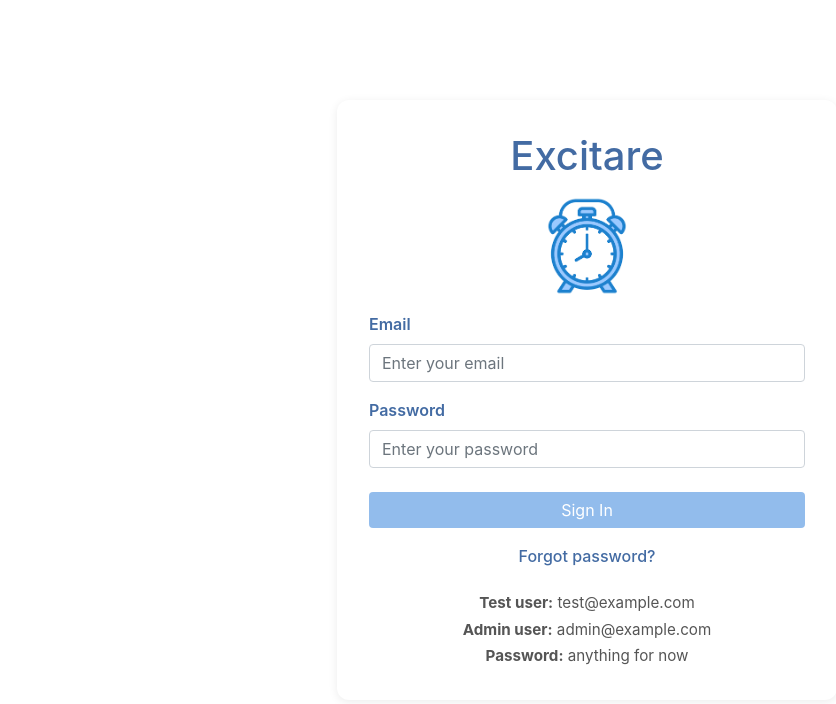
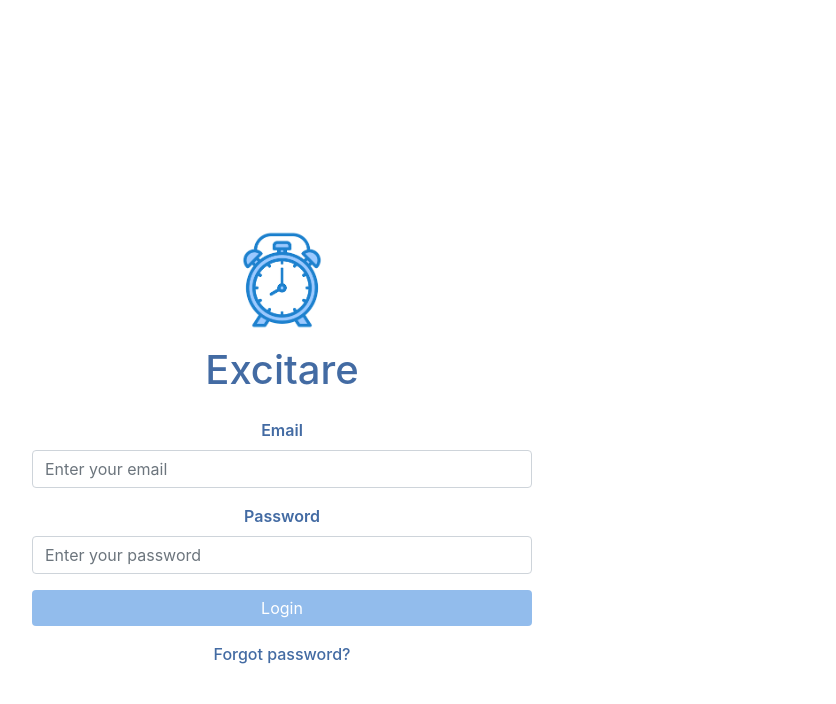
Before and after one commit to Akuto2904/Excitare, a React (Vite) app in the folder Client/: page / in a window 1280 px wide. Shown: the top 704 px of the page, without its empty margins (53-889 px from the left). Built offline with nearby package versions, Linux system fonts and the light colour scheme.

Commit message:
Log in Done

```diff
--- a/Client/src/auth/AuthContext.jsx
+++ b/Client/src/auth/AuthContext.jsx
@@ -1,36 +1,23 @@
 import React, { createContext, useContext, useEffect, useState } from 'react';
-
-/**
- * Simple auth context used on the front-end.
- *
- * The real project should back this with the Flask API
- * (login endpoint that returns a JWT / session cookie and role).
- * For now, this keeps the admin/non-admin split and route protection
- * so that other team members can plug in the actual backend.
- */
 
 const AuthContext = createContext(null);
 
-//Read saved user from sessionStorage on first load
 const readInitialUser = () => {
   try {
     const raw = window.sessionStorage.getItem('authUser');
     return raw ? JSON.parse(raw) : null;
-  } catch (e) {
+  } catch {
     return null;
   }
 };
 
-//API keys
 const API_BASE = 'http://localhost:5000/api';
-const API_KEY = '06abce352a6e9aab3e6c59d8a6e6619535e36385b92d094cb4640dece149a1f6';
-
-
+const API_KEY = ' 960592bc5ec27dd978493406c289a5b251d0da53f09907edb1e577eb9f13c1db';
 
 export const AuthProvider = ({ children }) => {
   const [user, setUser] = useState(readInitialUser);
   const [loading, setLoading] = useState(false);
-  const [error, setError] = useState(null);
+  const [error, setError] = useState('');
 
   useEffect(() => {
     if (user) {
@@ -42,12 +29,11 @@ export const AuthProvider = ({ children }) => {
 
   const login = async ({ email, password }) => {
     setLoading(true);
-    setError(null);
+    setError('');
 
     try {
-      // Backend currently expects GET /api/login with a JSON body
       const response = await fetch(`${API_BASE}/login`, {
-        method: 'GET',
+        method: 'POST',
         headers: {
           'Content-Type': 'application/json',
           'X-API-KEY': API_KEY,
@@ -57,35 +43,31 @@ export const AuthProvider = ({ children }) => {
 
       const data = await response.json();
 
-      if (!response.ok) {
-        throw new Error(data?.error || 'Login request failed.');
+      if (!response.ok || data.Details !== 'Accepted') {
+        throw new Error('Invalid email or password.');
       }
 
-if (data.Details !== 'Accepted') {
-        setError('Incorrect email or password.');
-        throw new Error('Incorrect email or password.');
+      const backendUser = data.user ?? {};
+      const authUser = {
+        id: data.userId ?? backendUser.id,
+        name: backendUser.name ?? '',
+        username: backendUser.username ?? '',
+        email: backendUser.email ?? email,
+        role: data.userRole ?? backendUser.role ?? 'user',
+        status: data.userStatus ?? backendUser.status ?? 'free',
+        chosenAlarmId: backendUser.chosenAlarmId ?? null,
+      };
+
+      if (authUser.status === 'locked') {
+        throw new Error('Your account is locked. Please contact admin.');
       }
 
-      if (data.userStatus === 'locked') {
-        setError('Your account is locked. Please contact an admin.');
-        throw new Error('Account is locked.');
-      }
-
-      // Backend does not return userId yet, so a temporary id bridge for now
-      const loggedInUser = {
-        id: 1,
-        email,
-        role: data.userRole || 'user',
-        status: data.userStatus || 'free',
-      };
-
-      setUser(loggedInUser);
-      return loggedInUser;
+      setUser(authUser);
+      return authUser;
     } catch (err) {
-      if (!error) {
-        setError(err.message || 'Login failed. Please try again.');
-      }
-      throw err;
+      const message = err.message || 'Login failed. Please try again.';
+      setError(message);
+      throw new Error(message);
     } finally {
       setLoading(false);
     }
@@ -93,15 +75,16 @@ if (data.Details !== 'Accepted') {
 
   const logout = () => {
     setUser(null);
-    setError(null);
+    setError('');
     window.sessionStorage.removeItem('authUser');
   };
 
-  const value = { user, loading, error, login, logout };
-
-  return <AuthContext.Provider value={value}>{children}</AuthContext.Provider>;
+  return (
+    <AuthContext.Provider value={{ user, loading, error, login, logout }}>
+      {children}
+    </AuthContext.Provider>
+  );
 };
-
 
 export const useAuth = () => {
   const ctx = useContext(AuthContext);
--- a/Client/src/pages/AlarmDetailPage.jsx
+++ b/Client/src/pages/AlarmDetailPage.jsx
@@ -100,13 +100,9 @@ function AlarmDetailPage() {
       setSettingAlarm(true);
       setSetAlarmMessage('');
 
-      // Temporary user object until backend auth is fully connected
       const updatedUser = {
-        id: user.id,
-        name: user.email, // temporary placeholder
-        username: user.email,
-        password: 'placeholder',
-        chosenAlarmId: alarm.id,
+       id: user.id,
+       chosenAlarmId: alarm.id,
       };
 
       // Sends updated chosen alarm to the backend
--- a/Client/src/pages/LoginPage.jsx
+++ b/Client/src/pages/LoginPage.jsx
@@ -1,65 +1,44 @@
-// Login page for users to access the app
 import { useState } from 'react';
 import { useNavigate, Link } from 'react-router-dom';
 import { useAuth } from '../auth/AuthContext';
-
-// Page specific styling
 import '../styles/login.css';
-
 import logo from '../assets/logo.png';
 
 function LoginPage() {
-  // Redirects the user after login
   const navigate = useNavigate();
-
-  // Gets auth functions and state from AuthContext
   const { login, loading, error } = useAuth();
 
-  // Stores form input values
   const [email, setEmail] = useState('');
   const [password, setPassword] = useState('');
 
-  // Handles login form submission
   const handleSubmit = async (e) => {
     e.preventDefault();
 
     try {
-      // Calls the temporary frontend login function
       const loggedInUser = await login({ email, password });
 
-      // Redirect admin users to admin area
       if (loggedInUser.role === 'admin') {
         navigate('/admin');
       } else {
-        // Redirect normal users to main menu
         navigate('/menu');
       }
     } catch (err) {
-      // Error text is already handled in AuthContext,
-      // but this helps with debugging in the console
-      console.error('Login failed:', err);
+      console.error('Login failed:', err.message);
     }
   };
 
   return (
-    <div className="container page-wrapper">
-      <div className="login-card mx-auto page-card">
-        {/* App title */}
-        <h1 className="text-center mb-3 app-title">Excitare</h1>
+    <div className="container py-5">
+      <div className="page-wrapper">
+        <div className="login-card text-center">
+          <img src={logo} alt="Excitare logo" className="login-logo mb-3" />
+          <h1 className="app-title mb-4">Excitare</h1>
 
-        {/* App logo */}
-        <div className="text-center mb-3">
-          <img src={logo} alt="Excitare Logo" className="login-logo" />
-        </div>
-
-        {/* Login form */}
           <form onSubmit={handleSubmit}>
-          <div className="mb-3">
+            <div className="mb-3 text-start">
               <label htmlFor="email" className="form-label form-label-custom">
                 Email
               </label>
-
-            {/* Email input field */}
               <input
                 type="email"
                 id="email"
@@ -71,8 +50,7 @@ function LoginPage() {
               />
             </div>
 
-          {/* Password input field */}
-          <div className="mb-4">
+            <div className="mb-3 text-start">
               <label htmlFor="password" className="form-label form-label-custom">
                 Password
               </label>
@@ -87,38 +65,19 @@ function LoginPage() {
               />
             </div>
 
-          {/* Shows auth error if login fails */}
-          {error && <p className="text-danger mb-3">{error}</p>}
+            {error && <p className="text-danger small">{error}</p>}
 
-          {/* Submit button */}
-          <button
-            type="submit"
-            className="btn login-btn w-100"
-            disabled={loading}
-          >
-            {loading ? 'Signing In...' : 'Sign In'}
+            <button type="submit" className="btn login-btn w-100" disabled={loading}>
+              {loading ? 'Logging in...' : 'Login'}
             </button>
+          </form>
 
-          {/* Forgot password link */}
-          <div className="text-center mt-3">
+          <div className="mt-3">
             <Link to="/forgot-password" className="forgot-password-link">
               Forgot password?
             </Link>
           </div>
-
-          {/* Temporary login help text */}
-          <div className="text-center mt-4">
-            <p className="mb-1">
-              <strong>Test user:</strong> test@example.com
-            </p>
-            <p className="mb-1">
-              <strong>Admin user:</strong> admin@example.com
-            </p>
-            <p className="mb-0">
-              <strong>Password:</strong> anything for now
-            </p>
         </div>
-        </form>
       </div>
     </div>
   );
--- a/Client/src/services/api.js
+++ b/Client/src/services/api.js
@@ -2,7 +2,7 @@
 const API_BASE = "http://localhost:5000/api";
 
 // API key (Frontend App key)
-const API_KEY = "06abce352a6e9aab3e6c59d8a6e6619535e36385b92d094cb4640dece149a1f6";
+const API_KEY = " 960592bc5ec27dd978493406c289a5b251d0da53f09907edb1e577eb9f13c1db";
 
 // Function to make API requests
 export async function apiRequest(endpoint, options = {}) {
```
Also changed, not shown: 1 other file (tests, documents, lock files or other folders). Lines whose indentation alone changed are shown as unchanged.
